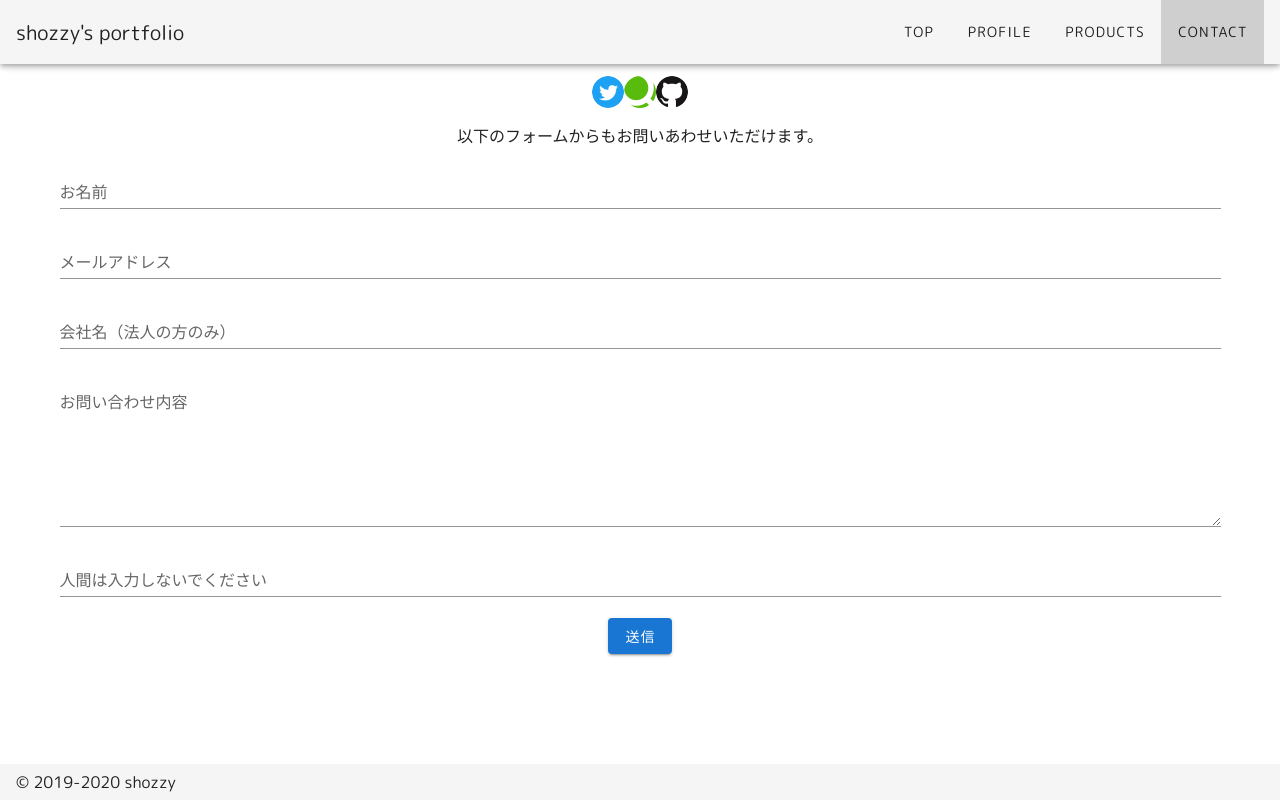
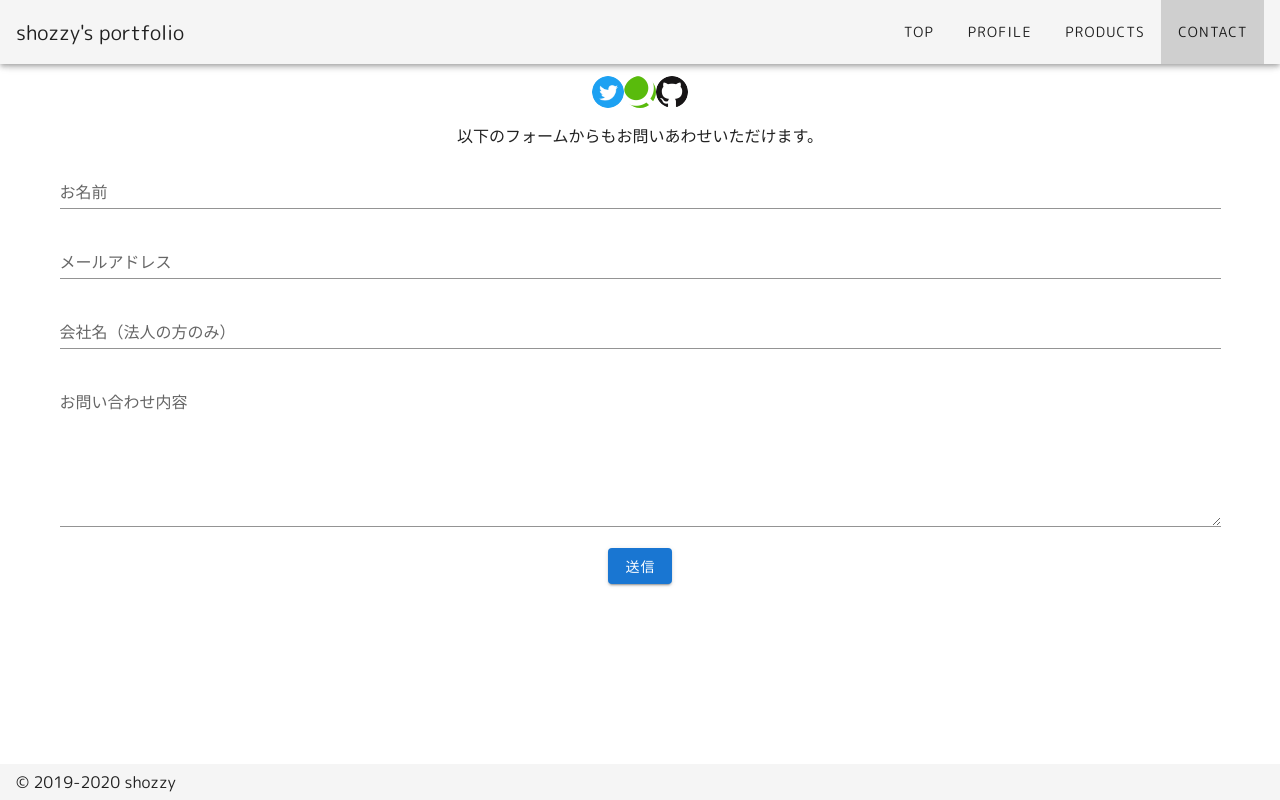
Before and after one commit to shozzy/portfolio-vue, a Nuxt app: page /contact in a window 1280 px wide. Built offline with nearby package versions, Linux system fonts and the light colour scheme.

Commit message:
作業中断時コミット

```diff
--- a/pages/contact.vue
+++ b/pages/contact.vue
@@ -56,7 +56,7 @@
         <v-text-field
           v-model="botfield"
           label="人間は入力しないでください"
-          v-show="true"
+          v-show="false"
         />
         <v-btn color="primary" @click="submit">送信</v-btn>
       </v-form>
```
